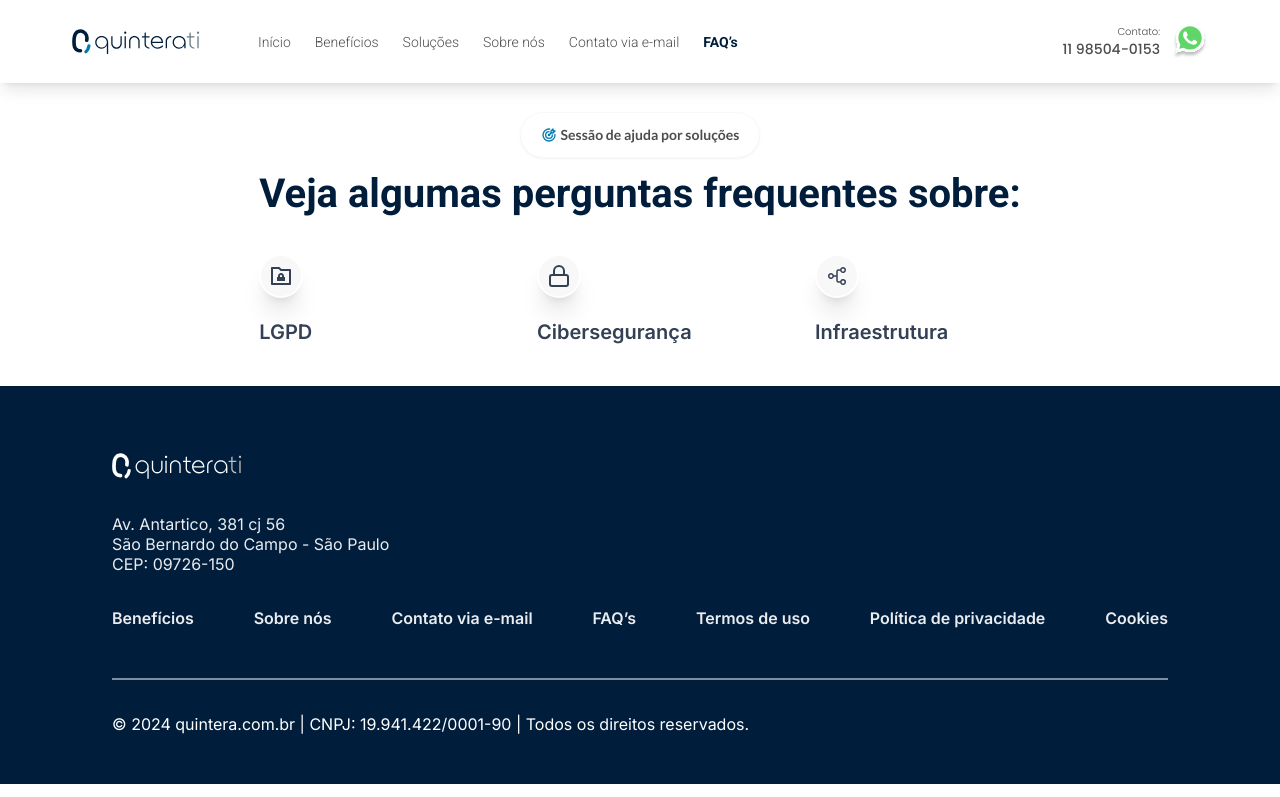
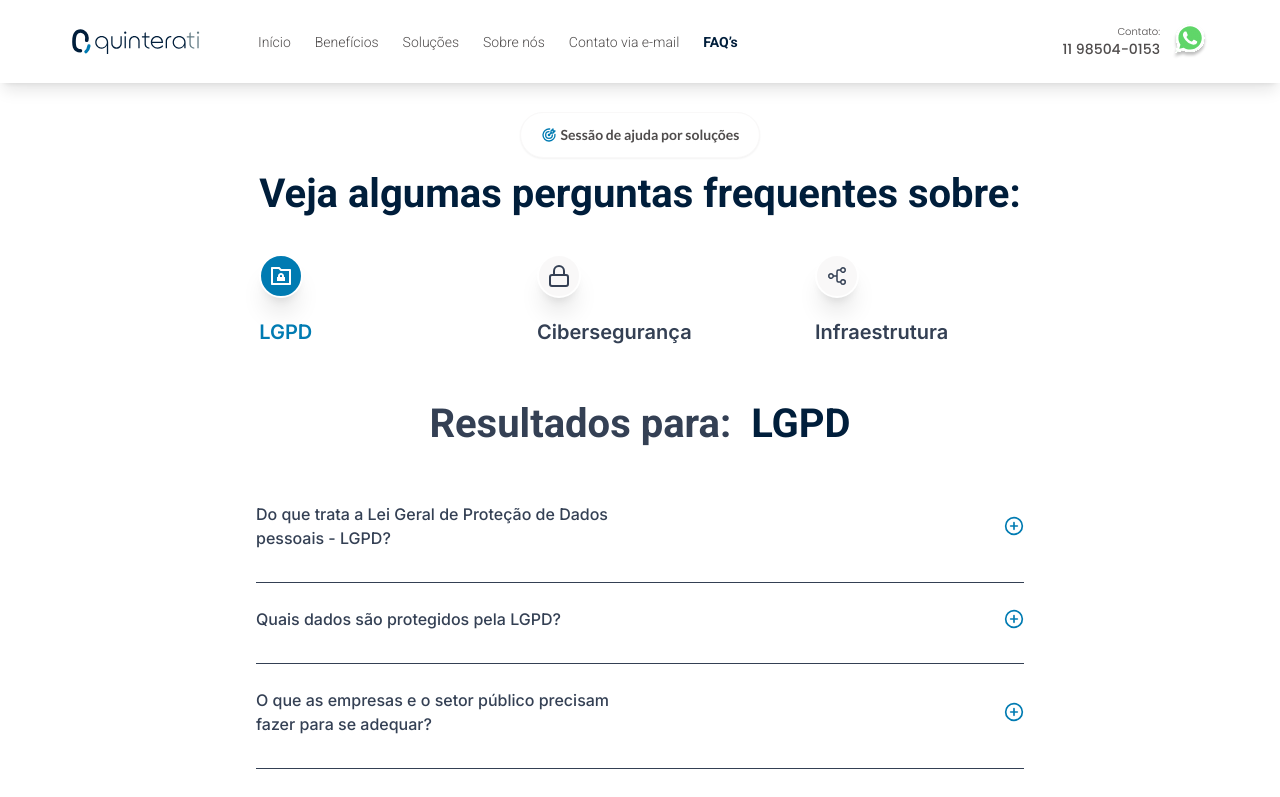
Before and after one commit to fernandoesposito/quinterati-web, a Next.js app: page /faqs in a window 1280 px wide. Shown: the top 797 px of the page. Built offline with nearby package versions, Linux system fonts and the light colour scheme.

Commit message:
fix: default faq & solution active card add: head tag @layout with tab info

```diff
--- a/src/app/faqs/page.tsx
+++ b/src/app/faqs/page.tsx
@@ -17,6 +17,12 @@ export default function Faqs() {
   const [ selectedId, setSelectedId ] = useState<number | null>(null);
   const [ selectedFaqIndex, setSelectedFaqIndex ] = useState<number | null>(null);
   const [ currentTopic, setCurrentTopic ] = useState<string>("");
+
+  useEffect(() => {
+    const width = window.screen.width;
+    const mediumScreen = 760;
+    width > mediumScreen ? setSelectedId(0) : null
+  }, [])
 
   useEffect(() => {
     setSelectedFaqIndex(null)
--- a/src/app/layout.tsx
+++ b/src/app/layout.tsx
@@ -1,13 +1,14 @@
 "use client"
 
 // import type { Metadata } from "next";
+import { useState } from "react";
+import { usePathname } from "next/navigation";
 import { Roboto, Poppins, Lato, Inter } from "next/font/google";
 import "./globals.css";
+
 import { Navbar } from "@/components/navbar";
 import { Footer } from "@/components/footer";
 import { Splash } from "@/components/splash";
-import { useEffect, useState } from "react";
-import { usePathname } from "next/navigation";
 import { ModalProvider } from "@/context/useModal";
 import WhatsAppModal from "@/components/whatsappModal";
 
@@ -31,8 +32,6 @@ const inter = Inter({
   variable: "--font-inter"
 })
 
-
-
 // export const metadata: Metadata = {
 //   title: "Quinterati",
 //   description: "Generated by create next app",
@@ -47,13 +46,10 @@ export default function RootLayout({
   const isHome = pathname === "/";
   const [isLoading, setIsLoading] = useState(isHome);
 
-  useEffect(() => {
-    document.title = "quinterati"
-  }, [])
-
   return (
     <html lang="pt-BR">
       <head>
+        <title>Quintera TI</title>
         <link
           rel="icon"
           href="./icon.svg"
--- a/src/app/solucoes/page.tsx
+++ b/src/app/solucoes/page.tsx
@@ -21,6 +21,12 @@ export default function Solutions() {
   const { isOpen, setIsOpen } = useModal();
   const [selectedId, setSelectedId] = useState<number | null>(null);
   const [activeTopicId, setActiveTopicId] = useState<number | null>(null);
+
+  useEffect(() => {
+    const width = window.screen.width;
+    const mediumScreen = 760;
+    width > mediumScreen ? setActiveTopicId(0) : null
+  }, [])
 
   const FilteredCardDetails = () => {
     const [currentTopic, setCurrentTopic] = useState<CardProps | null>(null);
```
